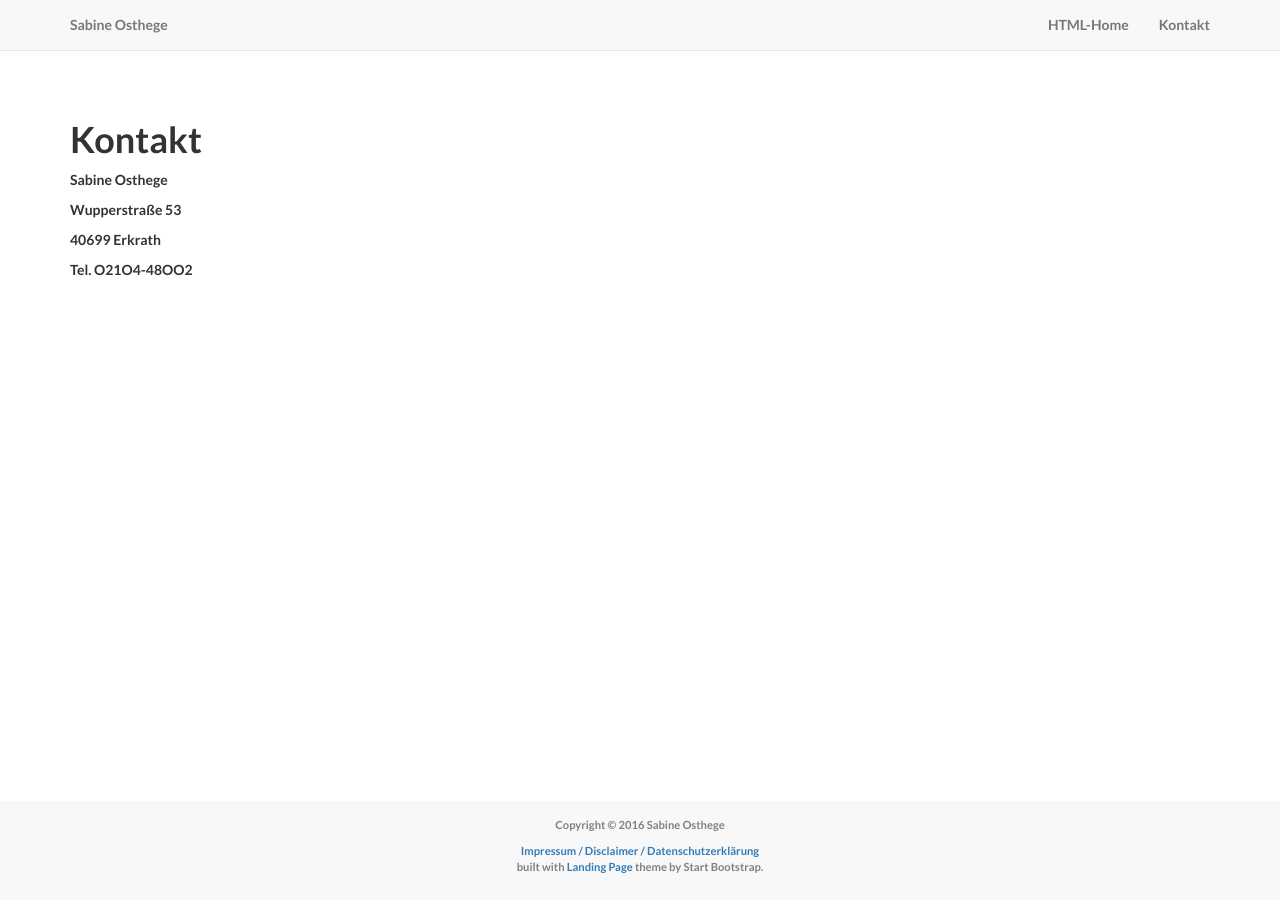
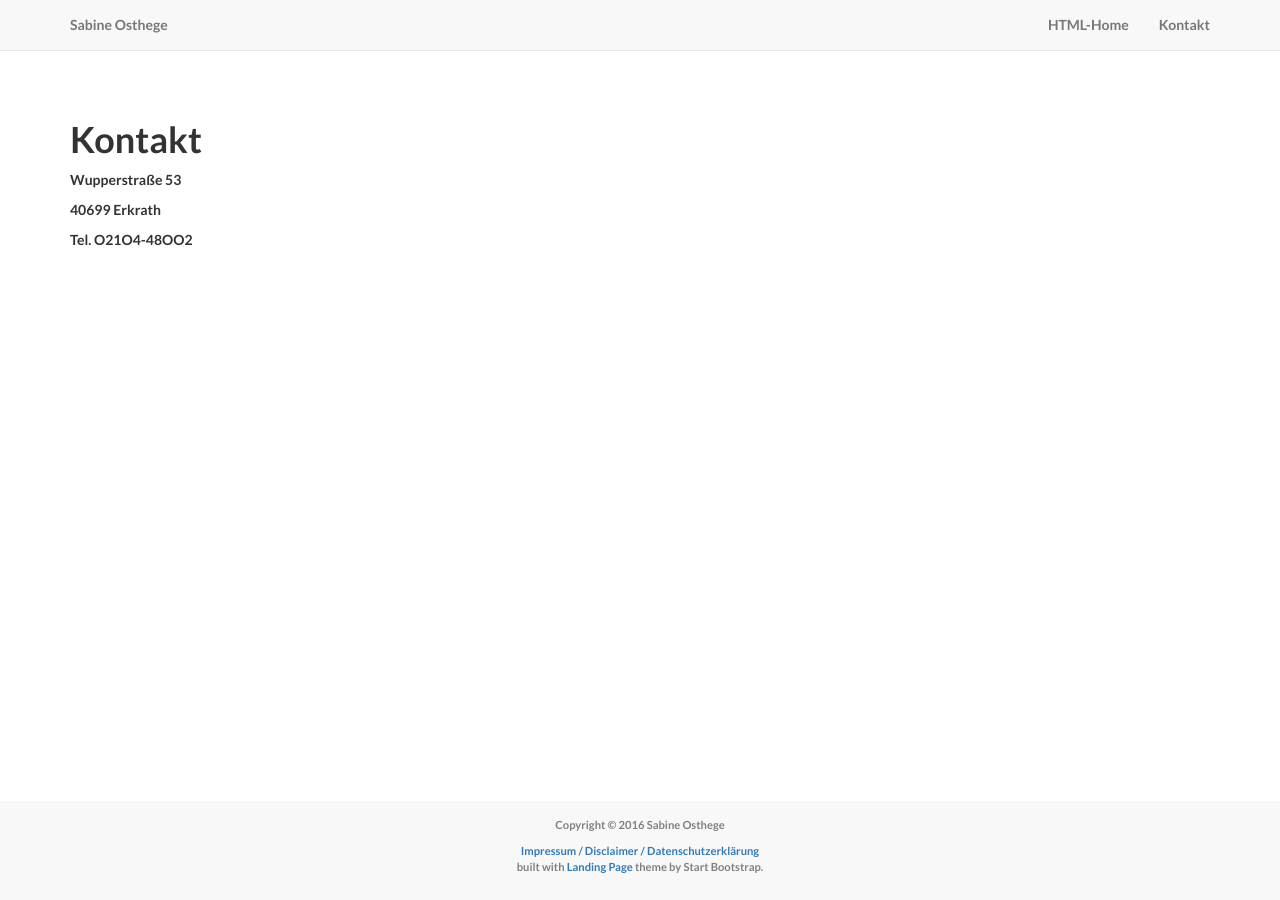
Before and after one commit to sabineosthege/sabineosthege.github.io, a Jekyll site: the page built from kontakt.md, in a window 1280 px wide. Built offline with Jekyll 4.4.1, drawn with Linux system fonts in a browser that asks for light colours; nearby versions of some CDN libraries.

Commit message:
Update kontakt.md

```diff
--- a/kontakt.md
+++ b/kontakt.md
@@ -4,7 +4,7 @@ title: Kontakt
 ---
 
 # Kontakt
-<p class=MsoNormal>Sabine Osthege</p>
+<p Sabine Osthege>
 
 <p class=MsoNormal>Wupperstraße 53</p>
 
```
